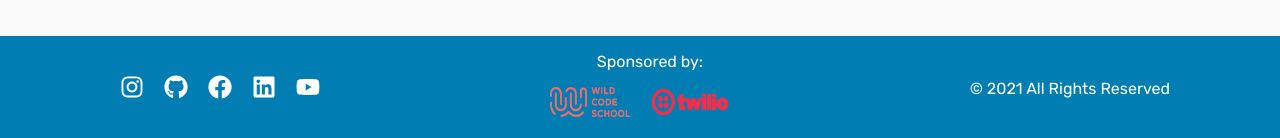
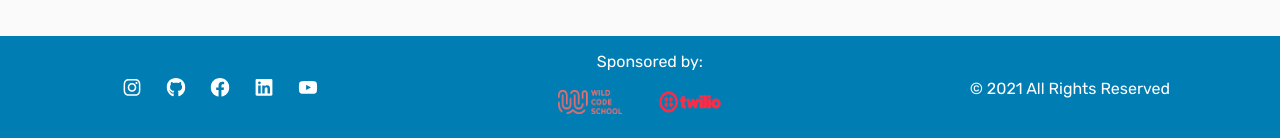
Before and after one commit to ilyarachitsky/Hackathon-project-working, a React (Create React App) app: page /about in a window 1280 px wide. Shown: the part 899-1037 px from the top of the page. Built offline with nearby package versions, Linux system fonts and the light colour scheme.

Commit message:
footer icons hover

```diff
--- a/src/Components/Style.css
+++ b/src/Components/Style.css
@@ -60,9 +60,19 @@ h1{
     align-items: center;
     background-color: #007eb4;
 }
+
 .social-icons{
+    display: inline-block;
     padding: 10px;
+    transform: scale(0.8);
+    transition: 0.5s;
 }
+
+.social-icons:hover {
+    transform: scale(1) translateY(-10px);
+
+}
+
 
 .websites img{
     width:80px;
@@ -71,7 +81,16 @@ h1{
     margin-bottom: 20px;
     text-align: center;
     text-decoration: none;
+    display: inline-block;
+    transform: scale(0.8);
+    transition: 0.5s;
 }
+
+.websites img:hover {
+    transform: scale(1) translateY(-8px);
+}
+
+
 .sponsers{
     color: white;
     text-align: center;
```
